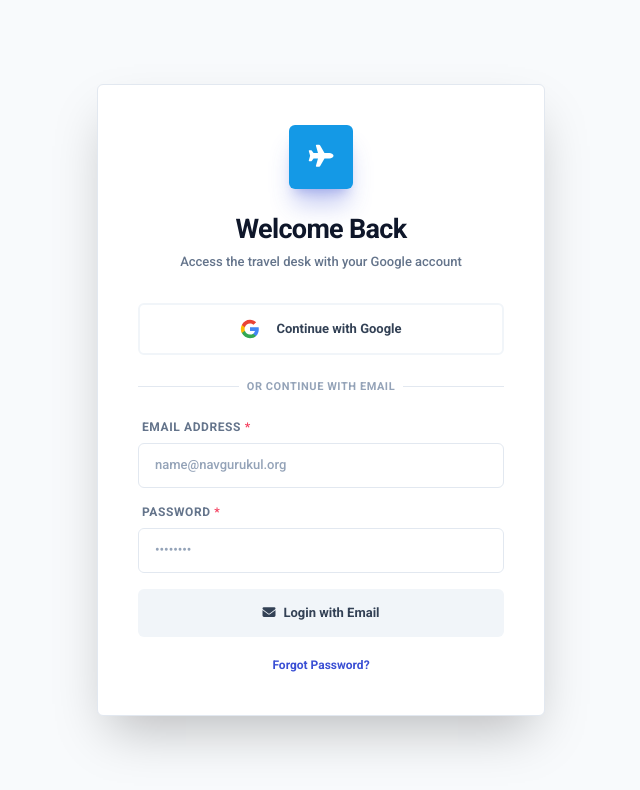
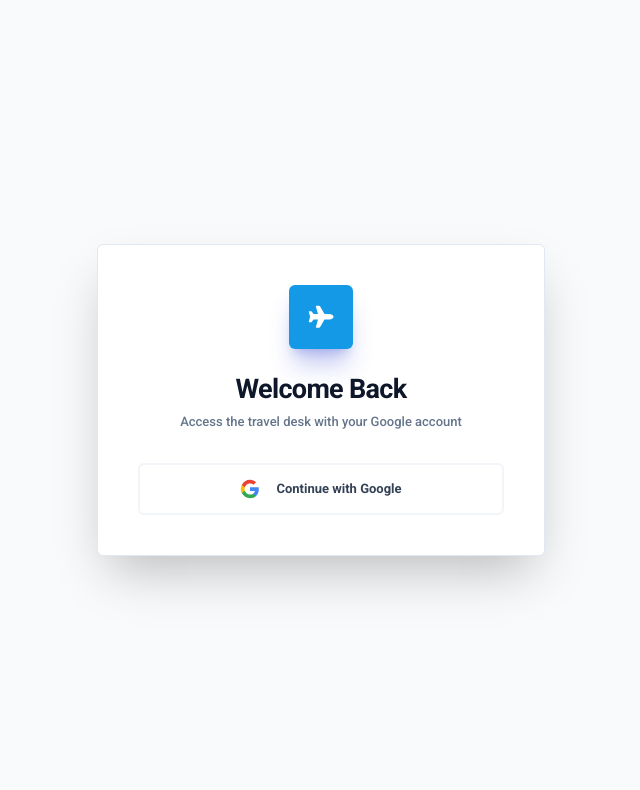
Before and after one commit to nitinng/ntg, a React (Vite) app: page / in a window 1280 px wide. Shown: the top 790 px of the page, without its empty margins (319-959 px from the left). Built offline with nearby package versions, Linux system fonts and the light colour scheme; no server answers.

Commit message:
fix(auth): default email login to hidden until verified from settings

```diff
--- a/App.tsx
+++ b/App.tsx
@@ -126,7 +126,7 @@ const App: React.FC = () => {
   const [isMeetupApprover, setIsMeetupApprover] = useState(false);
   const [isIgatpuriEnabled, setIsIgatpuriEnabled] = useState(true);
   const [isChatEnabled, setIsChatEnabled] = useState(true);
-  const [isEmailLoginEnabled, setIsEmailLoginEnabled] = useState(true);
+  const [isEmailLoginEnabled, setIsEmailLoginEnabled] = useState(false);
 
   const [isResettingPassword, setIsResettingPassword] = useState(false);
   const [unreadChatCount, setUnreadChatCount] = useState(0);
--- a/components/AuthView.tsx
+++ b/components/AuthView.tsx
@@ -11,7 +11,7 @@ interface AuthViewProps {
     isEmailLoginEnabled?: boolean;
 }
 
-const AuthView = ({ initialMode = 'login', onFinishReset, isEmailLoginEnabled = true }: AuthViewProps) => {
+const AuthView = ({ initialMode = 'login', onFinishReset, isEmailLoginEnabled = false }: AuthViewProps) => {
     const [mode, setMode] = useState<AuthMode>(initialMode);
     const [email, setEmail] = useState('');
     const [password, setPassword] = useState('');
```
